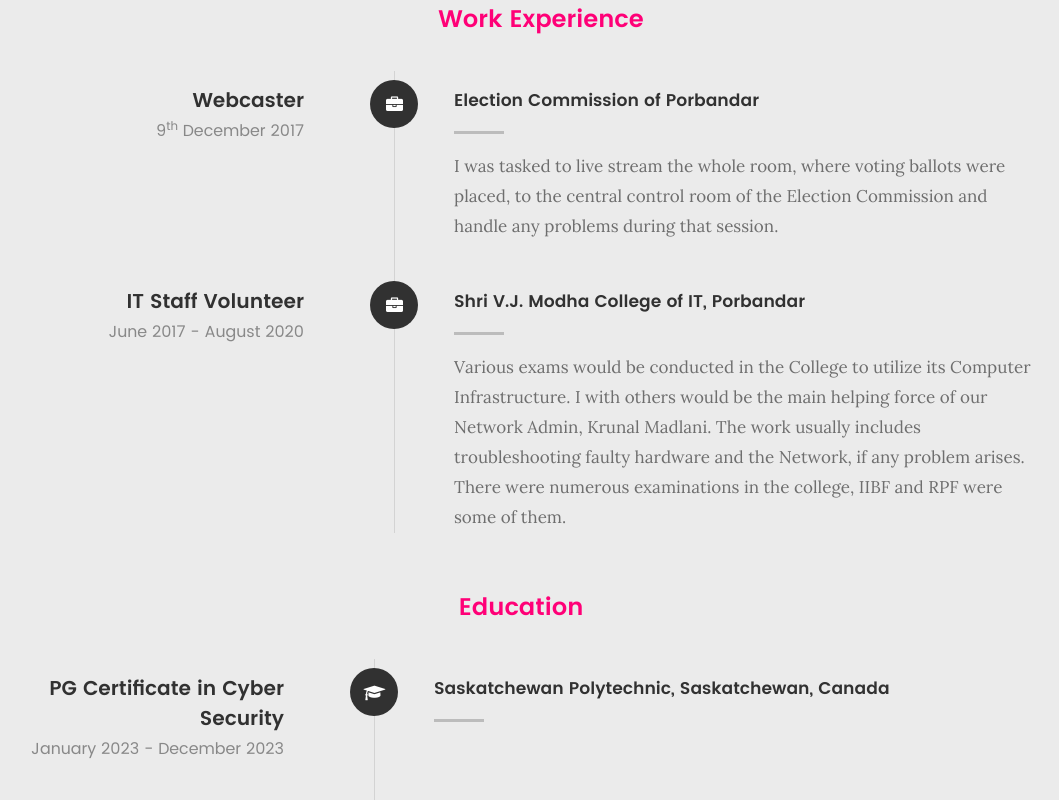
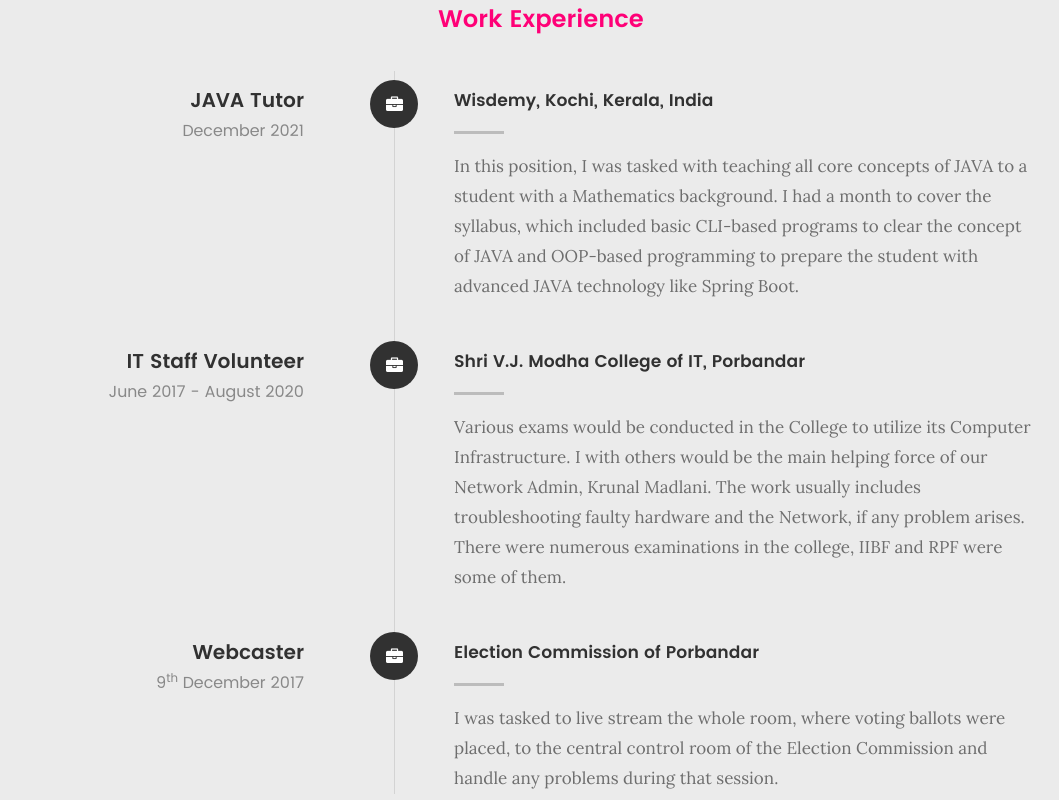
Before and after one commit to ezyway/ezyway.github.io, a plain HTML site: page index.html in a window 1280 px wide. Shown: the part 2000-2800 px from the top of the page, without its empty margins (99-1158 px from the left). Drawn offline with Linux system fonts and the light colour scheme; files whose address does not match are found by name.

Commit message:
Update to Resume

```diff
--- a/index.html
+++ b/index.html
@@ -179,8 +179,8 @@
 
    				<!-- <img src="images/profile-pic.jpg" alt="Profile Picture"> -->
 
-   				<p class="lead">A driven individual looking for a platform to push himself and others with him towards a better future...</p>
-   				<p class="lead">I've completed my MCA from <a href="https://cusat.ac.in/" target="blank">CUSAT</a> (Cochin University of Science and Technology), Kerala, India. I'm pursuing my Post-Graduate Certificate in Cyber Security from <a href="https://saskpolytech.ca/" target="blank">Saskatchewan Polytechnic</a>, Saskatchewan, Canada</p>
+   				<p class="lead">&emsp;&emsp;&emsp;A driven individual looking for a platform to push himself and others with him towards a better future...</p>
+   				<p class="lead">&emsp;&emsp;&emsp;I've completed my MCA (Master in Computer Applications) from <a href="https://cusat.ac.in/" target="blank">CUSAT (Cochin University of Science and Technology)</a> , Kerala, India. I'm pursuing my Post-Graduate Certificate in Cyber Security from <a href="https://saskpolytech.ca/" target="blank">Saskatchewan Polytechnic</a>, Saskatchewan, Canada</p>
    			</div>
 
    		</div>
@@ -196,7 +196,7 @@
    					<strong>Fullname: </strong>Sreyas Cheeran Velikoth
    				</li>
    				<li>
-   					<strong>Age: </strong>23 Years
+   					<strong>Age: </strong> 23 Years
    				</li>
    				<li>
    					<strong>Email: </strong><a href="mailto:sreyas.code@gmail.com">sreyas.code@gmail.com</a>
@@ -235,47 +235,27 @@
 
    	<div class="row resume-timeline">
 
-   		<div class="col-twelve resume-header">
-
-   			<h2>Work Experience</h2>
-
-   		</div> <!-- /resume-header -->
+   		<div class="col-twelve resume-header"><h2>Work Experience</h2></div> <!-- /resume-header -->
 
    		<div class="col-twelve">
-
    			<div class="timeline-wrap">
 
 				<div class="timeline-block">
-
-	   				<div class="timeline-ico">
-	   					<i class="fa fa-briefcase"></i>
+					<div class="timeline-ico"><i class="fa fa-briefcase"></i></div>
+					<div class="timeline-header"><h3>JAVA Tutor</h3><p>December 2021</p></div>
+					<div class="timeline-content">
+						<h4>Wisdemy, Kochi, Kerala, India</h4>
+						<p> In this position, I was tasked with teaching all core concepts
+							of JAVA to a student with a Mathematics background.  I had a
+							month to cover the syllabus, which included basic CLI-based
+							programs to clear the concept of JAVA and OOP-based programming to
+							prepare the student with advanced JAVA technology like Spring Boot. </p>
 					</div>
-
-	   				<div class="timeline-header">
-	   					<h3>Webcaster</h3>
-	   					<p>9<sup>th</sup> December 2017</p>
-	   				</div>
-
-	   				<div class="timeline-content">
-	   					<h4>Election Commission of Porbandar</h4>
-	   					<p>I was tasked to live stream the whole room, where voting
-							ballots were placed, to the central control room of the Election
-							Commission and handle any problems during that session.</p>
-	   				</div>
-
 				</div> <!-- /timeline-block -->
 
 				<div class="timeline-block">
-
-	   				<div class="timeline-ico">
-	   					<i class="fa fa-briefcase"></i>
-	   				</div>
-
-	   				<div class="timeline-header">
-	   					<h3>IT Staff Volunteer</h3>
-	   					<p>June 2017 - August 2020</p>
-	   				</div>
-
+					<div class="timeline-ico"><i class="fa fa-briefcase"></i></div>
+					<div class="timeline-header"><h3>IT Staff Volunteer</h3><p>June 2017 - August 2020</p></div>
 					<div class="timeline-content">
 						<h4>Shri V.J. Modha College of IT, Porbandar</h4>
 						<p>Various exams would be conducted in the College to
@@ -285,10 +265,20 @@
 						 Network, if any problem arises. There were numerous
 						 examinations in the college, IIBF and RPF were some of them.</p>
 					</div>
+				</div> <!-- /timeline-block -->
 
+   				<div class="timeline-block">
+					<div class="timeline-ico"><i class="fa fa-briefcase"></i></div>
+	   				<div class="timeline-header"><h3>Webcaster</h3><p>9<sup>th</sup> December 2017</p></div>
+	   				<div class="timeline-content">
+	   					<h4>Election Commission of Porbandar</h4>
+	   					<p>I was tasked to live stream the whole room, where voting
+							ballots were placed, to the central control room of the Election
+							Commission and handle any problems during that session.</p>
+	   				</div>
+	   			</div> <!-- /timeline-block -->
 
    			</div> <!-- /timeline-wrap -->
-
    		</div> <!-- /col-twelve -->
 
    	</div> <!-- /resume-timeline -->
@@ -445,44 +435,17 @@
    	<div class="row contact-info">
 
    		<div class="col-six tab-full">
-
-   			<div class="icon">
-   				<i class="icon-pin"></i>
-   			</div>
-
+   			<div class="icon"><i class="icon-pin"></i></div>
    			<h5>Where to find me</h5>
-
-   			<p>
-            Porbandar, Gujarat
-            </p>
-
+   			<p>Saskatoon, Saskatchewan, Canada</p>
    		</div>
 
    		<div class="col-six tab-full collapse">
-
-   			<div class="icon">
-   				<i class="icon-mail"></i>
-   			</div>
-
+   			<div class="icon"><i class="icon-mail"></i></div>
    			<h5>Email Me At</h5>
-
-   			<p><a href="mailto:sreyas.code@gmail.com" style="color:#6e6e6e">sreyas.code@gmail.com</a>
-			   </p>
+   			<p><a href="mailto:sreyas.code@gmail.com" style="color:#6e6e6e">sreyas.code@gmail.com</a></p>
 
    		</div>
-
-   		<!-- <div class="col-four tab-full">
-
-   			<div class="icon">
-   				<i class="icon-phone"></i>
-   			</div>
-
-   			<h5>Call Me At</h5>
-
-   			<p><a href="tel:8128569474" style="color:#6e6e6e">Phone: +91 812 856 9474</a>
-			   </p>
-
-   		</div> -->
 
    	</div> <!-- /contact-info -->
 
```
Lines whose indentation alone changed are shown as unchanged.
